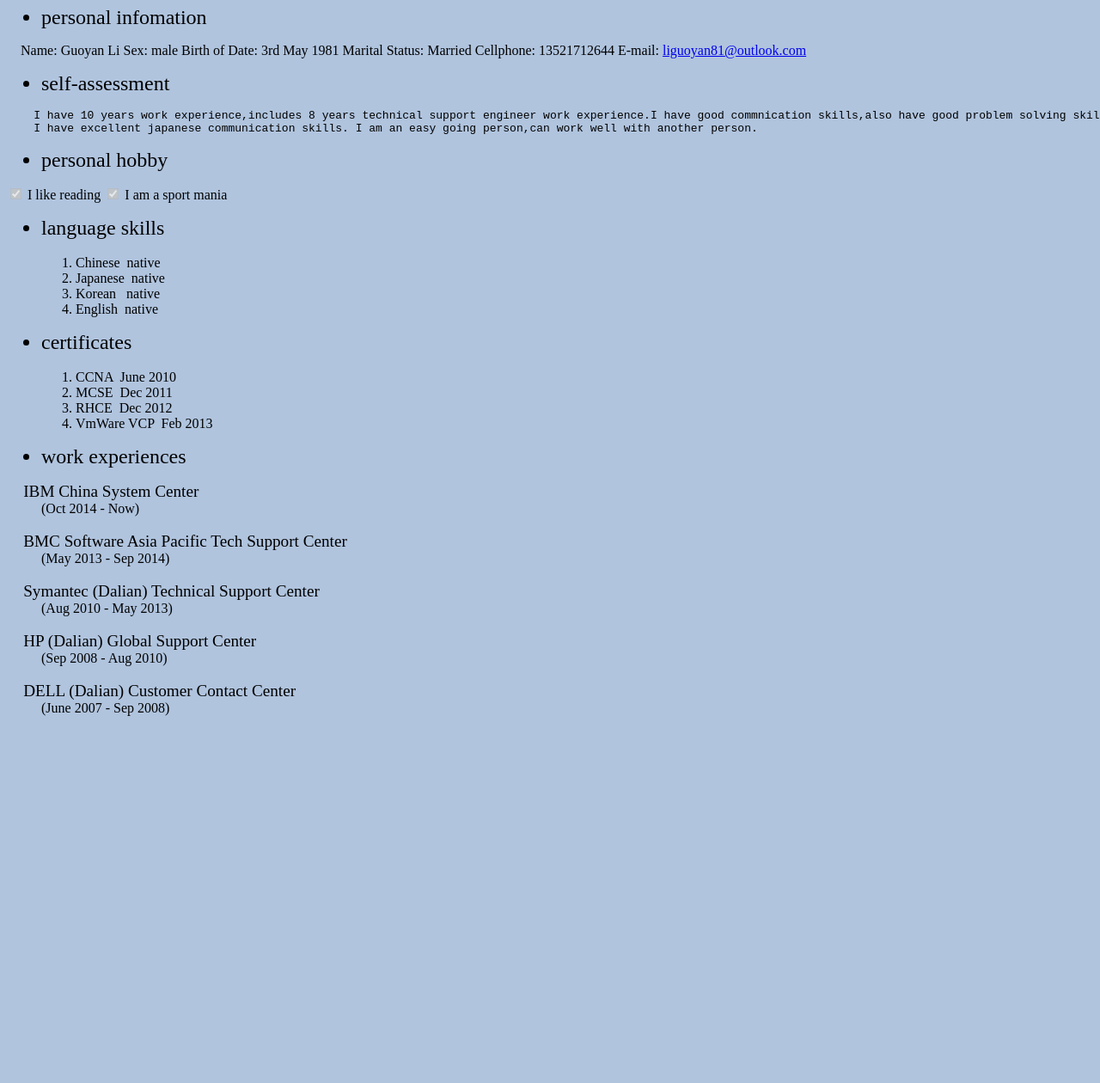
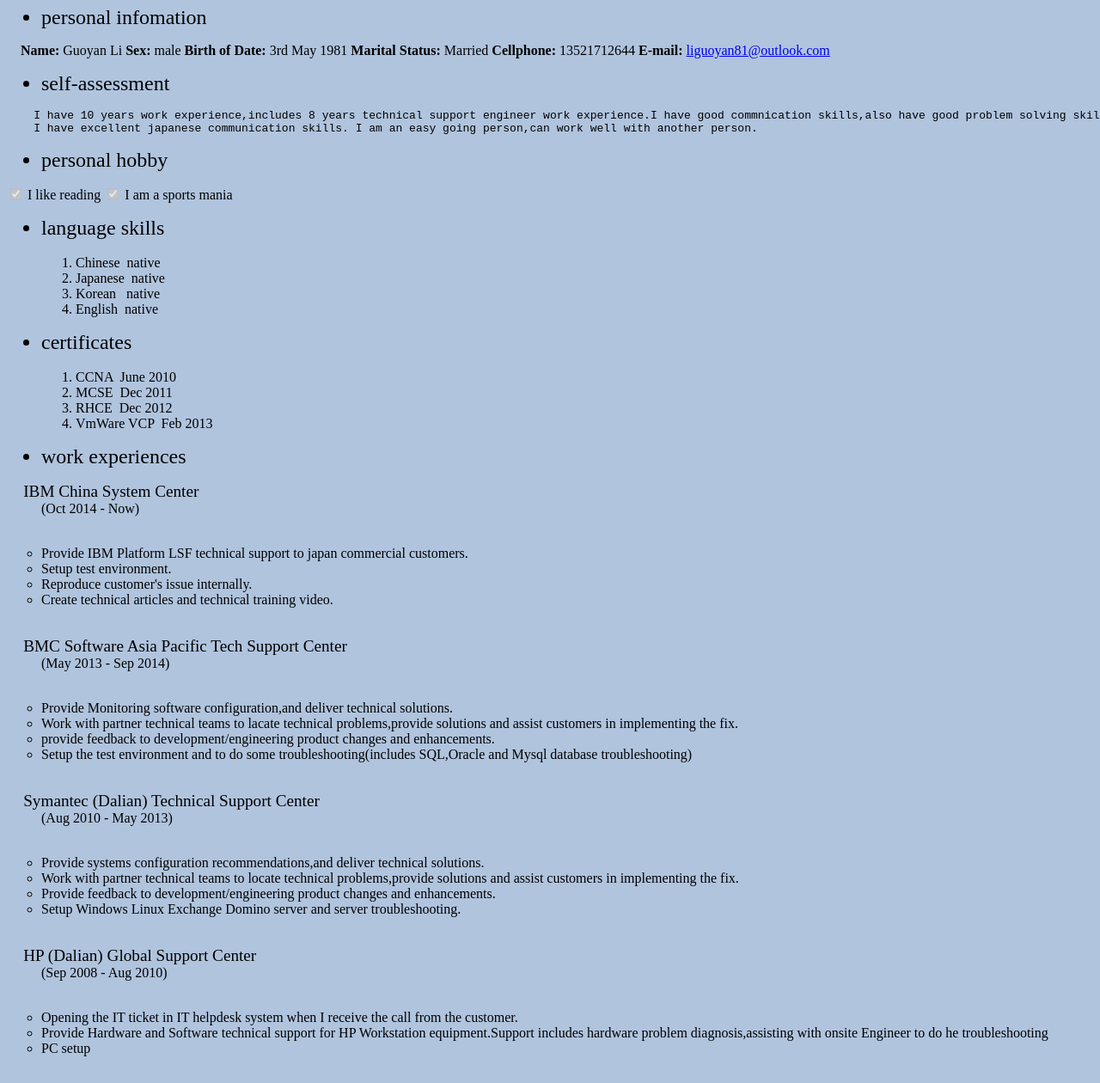
Before and after one commit to spongebob108/spongebob108.github.com, a plain HTML site: page index.html in a window 1280 px wide. Shown: the part 73-1333 px from the top of the page at 86% size. Before the commit the page ends 940 px from the top, so only its background shows below. Drawn offline with Linux system fonts and the light colour scheme.

Commit message:
add some work experience.

```diff
--- a/index.html
+++ b/index.html
@@ -6,7 +6,7 @@
 
 <body style="background-color: lightsteelblue">
 
-<h1 align="center">resume</h1>
+<h1 align="center"><u>RESUME</u></h1>
 <ul>
 
         <li style="font-size: x-large">personal infomation</li>
@@ -16,17 +16,17 @@
 
         <th>&nbsp;</th>
         <td>&nbsp</td>
-        <th>Name:</th>
+        <th><b>Name:</b></th>
         <td>Guoyan Li</td>
-        <th>Sex:</th>
+        <th><b>Sex:</b></th>
         <td>male</td>
-        <th>Birth of Date:</th>
+        <th><b>Birth of Date:</b></th>
         <td>3rd May 1981</td>
-        <th>Marital Status:</th>
+        <th><b>Marital Status:</b></th>
         <td>Married</td>
-        <th>Cellphone:</th>
+        <th><b>Cellphone:</b></th>
         <td>13521712644</td>
-        <th>E-mail:</th>
+        <th><b>E-mail:</b></th>
         <td><a href="http://www.hotmail.com">liguoyan81@outlook.com</td></a>
 
 </table>
@@ -48,7 +48,7 @@
         <input type="checkbox" name="reading" checked="checked" disabled="disabled"/>
         I like reading
         <input type="checkbox" name="sport" checked="checked" disabled="disabled"/>
-        I am a sport mania
+        I am a sports mania
 
 
 
@@ -90,19 +90,57 @@
 
         <dt style="font-size: larger">&nbsp;&nbsp;&nbsp;&nbsp;IBM China System Center</dt>
         <dd>(Oct 2014 - Now)</dd><br />
+        <ul type="circle">
+                <li>Provide IBM Platform LSF technical support to japan commercial customers.</li>
+                <li>Setup test environment.</li>
+                <li>Reproduce customer's issue internally.</li>
+                <li>Create technical articles and technical training video.</li>
+        </ul><br />
 
         <dt style="font-size: larger">&nbsp;&nbsp;&nbsp;&nbsp;BMC Software Asia Pacific Tech Support Center</dt>
         <dd>(May 2013 - Sep 2014)</dd><br />
+
+        <ul type="circle">
+                <li>Provide Monitoring software configuration,and deliver technical solutions.</li>
+                <li>Work with partner technical teams to lacate technical problems,provide solutions and assist customers in implementing the fix.</li>
+                <li>provide feedback to development/engineering product changes and enhancements.</li>
+                <li>Setup the test environment and to do some troubleshooting(includes SQL,Oracle and Mysql database troubleshooting)</li>
+
+        </ul><br />
 
 
         <dt style="font-size: larger">&nbsp;&nbsp;&nbsp;&nbsp;Symantec (Dalian) Technical Support Center</dt>
         <dd>(Aug 2010 - May 2013)</dd><br />
 
+        <ul type="circle">
+
+                <li>Provide systems configuration recommendations,and deliver technical solutions.</li>
+                <li>Work with partner technical teams to locate technical problems,provide solutions and assist customers in implementing the fix.</li>
+                <li>Provide feedback to development/engineering product changes and enhancements.</li>
+                <li>Setup Windows Linux Exchange Domino server and server troubleshooting.</li>
+        </ul><br />
+
         <dt style="font-size: larger">&nbsp;&nbsp;&nbsp;&nbsp;HP (Dalian) Global Support Center </dt>
         <dd>(Sep 2008 - Aug 2010)</dd><br />
 
+        <ul type="circle">
+                <li>Opening the IT ticket in IT helpdesk system when I receive the call from the customer.</li>
+                <li>Provide Hardware and Software technical support for HP Workstation equipment.Support includes hardware problem diagnosis,assisting with onsite Engineer to do he troubleshooting</li>
+                <li>PC setup</li>
+        </ul><br />
+
         <dt style="font-size: larger">&nbsp;&nbsp;&nbsp;&nbsp;DELL (Dalian) Customer Contact Center </dt>
         <dd>(June 2007 - Sep 2008)</dd><br />
+
+        <ul type="circle">
+
+                <li>PC setup.</li>
+                <li>Hardware monitoring and maintenance.</li>
+                <li>Hardware and software troubleshooting.</li>
+
+
+
+        </ul>
 
 </dl>
 
```
